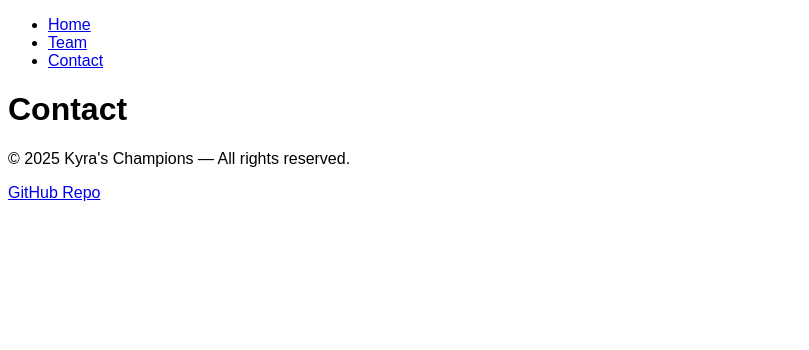
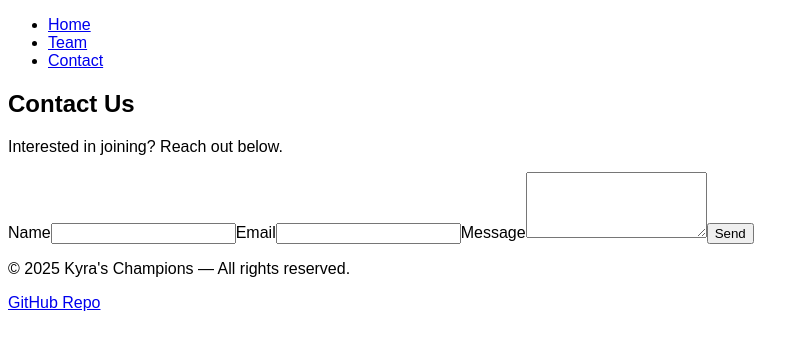
Before and after one commit to Mario6002/kyras-champions, a React app in the folder kyras-champions/: page /contact in a window 1280 px wide. Shown: the top 350 px of the page, without its empty margins (0-809 px from the left). Built offline with nearby package versions, Linux system fonts and the light colour scheme.

Commit message:
Update Contact.jsx

```diff
--- a/kyras-champions/src/pages/Contact.jsx
+++ b/kyras-champions/src/pages/Contact.jsx
@@ -1 +1,23 @@
-export default function Contact(){ return <main><h1>Contact</h1></main>; }
+import React from "react";
+
+export default function Contact() {
+  return (
+    <section className="contact">
+      <h1>Contact Us</h1>
+      <p>Interested in joining? Reach out below.</p>
+
+      <form className="contact-form" action="#" onSubmit={(e) => e.preventDefault()}>
+        <label htmlFor="name">Name</label>
+        <input id="name" className="input" />
+
+        <label htmlFor="email">Email</label>
+        <input id="email" type="email" className="input" />
+
+        <label htmlFor="message">Message</label>
+        <textarea id="message" rows="4" className="input" />
+
+        <button className="btn">Send</button>
+      </form>
+    </section>
+  );
+}
```
